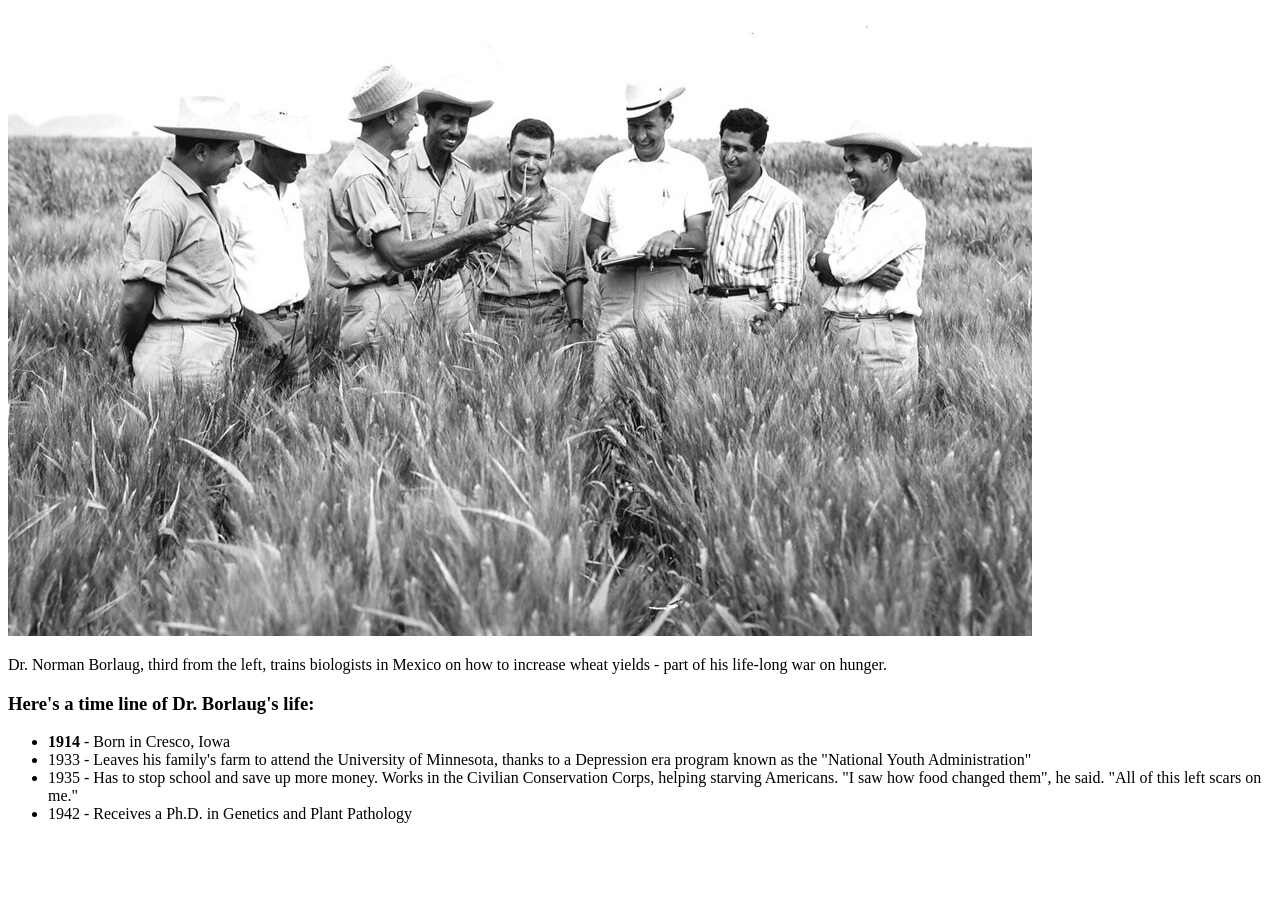
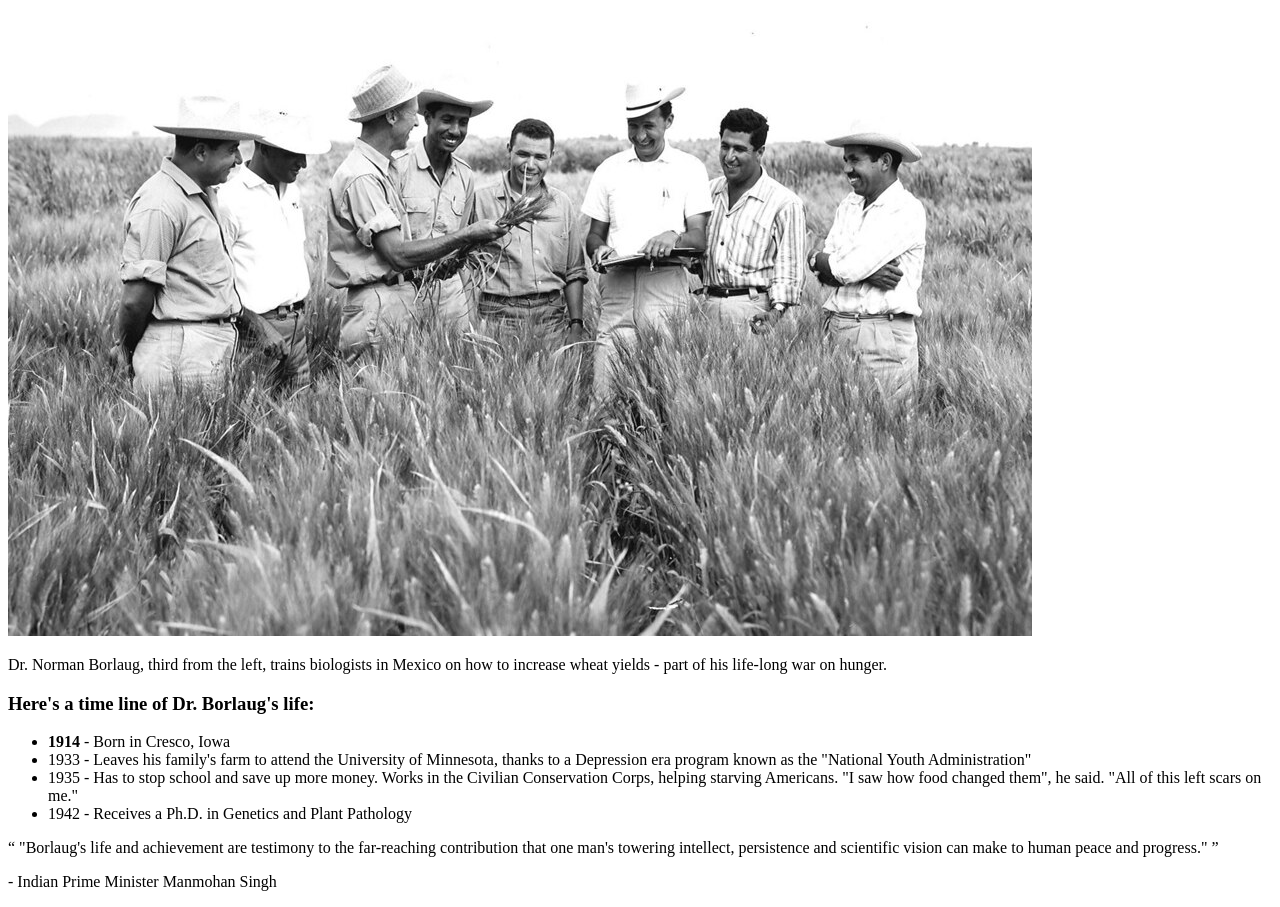
Before and after one commit to juaryimami/juharandEmre, a plain HTML site: page index.html in a window 1280 px wide. Shown: the part 101-1008 px from the top of the page. Before the commit the page ends 940 px from the top, so only its background shows below. Drawn offline with Linux system fonts and the light colour scheme.

Commit message:
third commit of juhars

```diff
--- a/index.html
+++ b/index.html
@@ -40,9 +40,12 @@
         1942 - Receives a Ph.D. in Genetics and Plant Pathology
       </li>
     </ul>
+   <q>
+    "Borlaug's life and achievement are testimony to the far-reaching contribution that one man's towering intellect,
+     persistence and scientific vision can make to human peace and progress."
+   </q>
 
-
-
+<p>- Indian Prime Minister Manmohan Singh</p>
 </div>
 
     <script src="https://cdn.freecodecamp.org/testable-projects-fcc/v1/bundle.js"></script>
```
